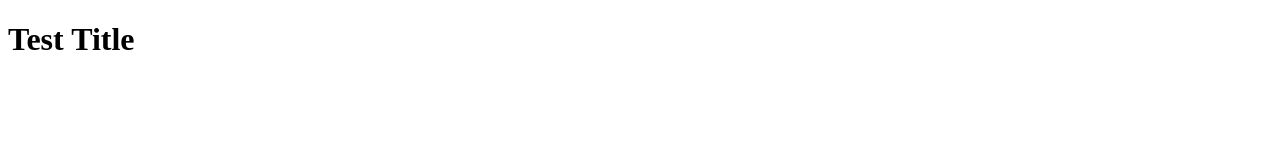
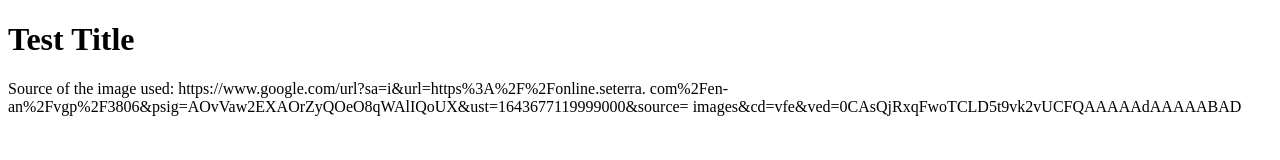
Before and after one commit to FutuRePr0Grammer/FutuRePr0Grammer.github.io, a plain HTML site: page assignment_0.html in a window 1280 px wide. Drawn offline with Linux system fonts and the light colour scheme.

Commit message:
added source link for template image for imagemap

```diff
--- a/assignment_0.html
+++ b/assignment_0.html
@@ -8,6 +8,9 @@
 <body>
     <h1>Test Title</h1>
     <!---will do image map of singers (one photo), audio will play part of my favorite song from that artist-->
+    <p>Source of the image used: https://www.google.com/url?sa=i&url=https%3A%2F%2Fonline.seterra.
+        com%2Fen-an%2Fvgp%2F3806&psig=AOvVaw2EXAOrZyQOeO8qWAlIQoUX&ust=1643677119999000&source=
+        images&cd=vfe&ved=0CAsQjRxqFwoTCLD5t9vk2vUCFQAAAAAdAAAAABAD</p>
 </body>
 
 </html>
```
